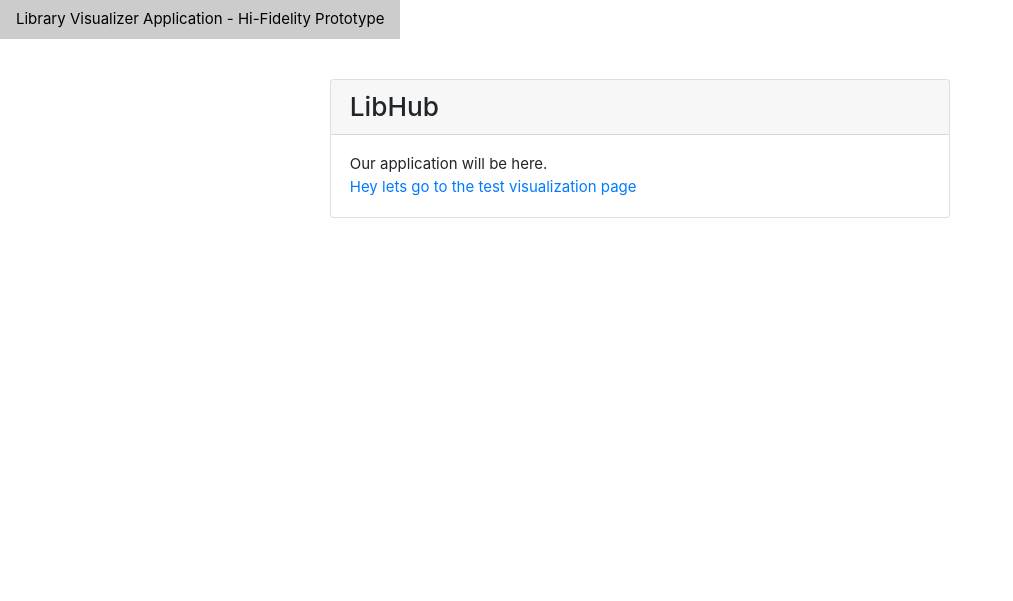
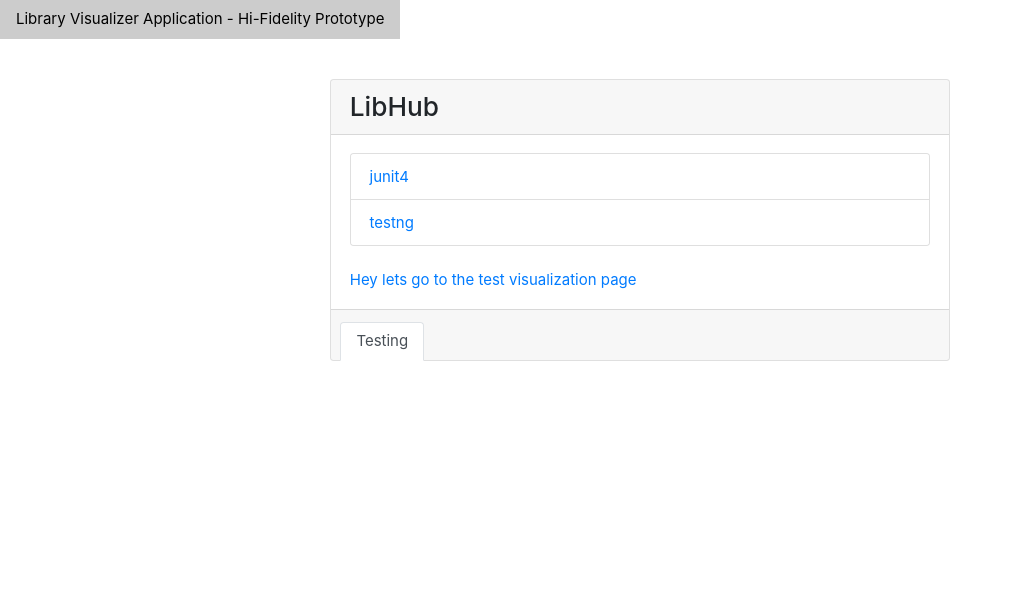
Before and after one commit to AeolusFS/CMPUT302-Library-Visualizer, a Django app: page / in a window 1280 px wide. Shown: the top 601 px of the page, without its empty margins (0-1013 px from the left). Run offline with Django 3.2, Linux system fonts and the light colour scheme; some libraries are stand-ins or nearby versions.

Commit message:
some base code for library classes and data, and making the home page look prettier

```diff
--- a/library_visualizer_app/templates/visualization_app/main_page.html
+++ b/library_visualizer_app/templates/visualization_app/main_page.html
@@ -2,19 +2,37 @@
 
 {% block app %}
 <div>
-    <div class="card">
+    <div class="card" style="padding-bottom:50px;">
         <h3 class="card-header">LibHub</h3>
         <div class="card-body">
-        Our application will be here.
-
+            <div class="card">
+                <ul class="list-group list-group-flush">
+                    {% for library in libraries %}
+                    <li class="list-group-item"><a href="{% url 'test' %}">{{library.name}}</a></li>
+                    {% endfor %}
+                </ul>
+            </div>
         <br>
 
         <a href="{% url 'test' %}">Hey lets go to the test visualization page</a>
 
         </div>
+        <div class="card-footer">
+                <ul class="nav nav-tabs card-header-tabs">
+                    <li class="nav-item">
+                        <a class="nav-link active" href="#">Testing</a>
+                    </li>
+                </ul>
+        </div>
     </div>
 </div>
 
-
+<style>
+    .card-footer{
+        position:absolute;
+        bottom:0;
+        width:100%;
+    }
+</style>
 
 {% endblock %}
--- a/library_visualizer_app/templates/visualization_app/test.html
+++ b/library_visualizer_app/templates/visualization_app/test.html
@@ -12,7 +12,7 @@
 
 <div class="mx-auto card-body" style="display: block; width: 500px; margin-top: 30px; margin-bottom: 30px;">
     <div style="text-align: center;">
-        Hey, this is the base page. I know what we should do! Try and insert a graph below this! Cool!
+        This is the base visualization page for comparisons.
     </div>
     <div style="text-align: center;">
         I can't center this stupid graph below me! Wtf!
--- /dev/null
+++ b/library_visualizer_app/visualization_app/classes.py
@@ -0,0 +1,8 @@
+class Library:
+    # Set this data variable to your data array
+    data = None
+
+    def __init__(self, name, url, domain):
+        self.name = name
+        self.url = url
+        self.domain = domain
--- a/library_visualizer_app/visualization_app/views.py
+++ b/library_visualizer_app/visualization_app/views.py
@@ -4,8 +4,18 @@ from django.http import HttpResponse
 from bokeh.plotting import figure, output_file, show
 from bokeh.embed import components
 
+from visualization_app.classes import Library
+
 def index(request):
-    return render(request, 'visualization_app/main_page.html',{})
+    # pass in each library as an array to the template
+    # library data can be made in another py file and imported here
+    test_library1 = Library("junit4", "junit-team/junit4", "testing")
+    test_library2 = Library("testng", "cbeust/testng", "testing")
+    libraries = [test_library1, test_library2]
+
+    return render(request, 'visualization_app/main_page.html', {
+        "libraries" : libraries,
+    })
 
 def test(request):
     x= [1,3,5,7,9,11,13]
```
